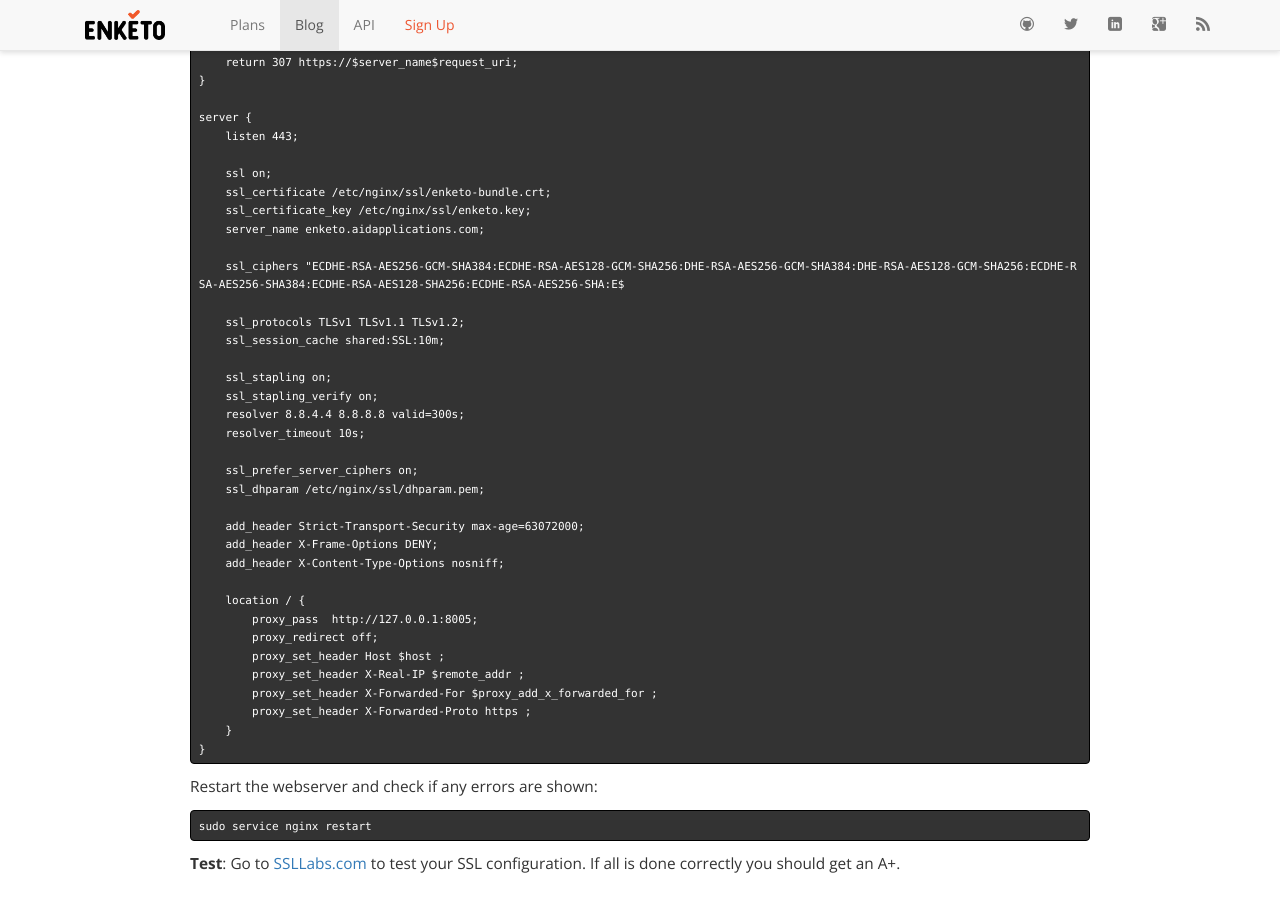
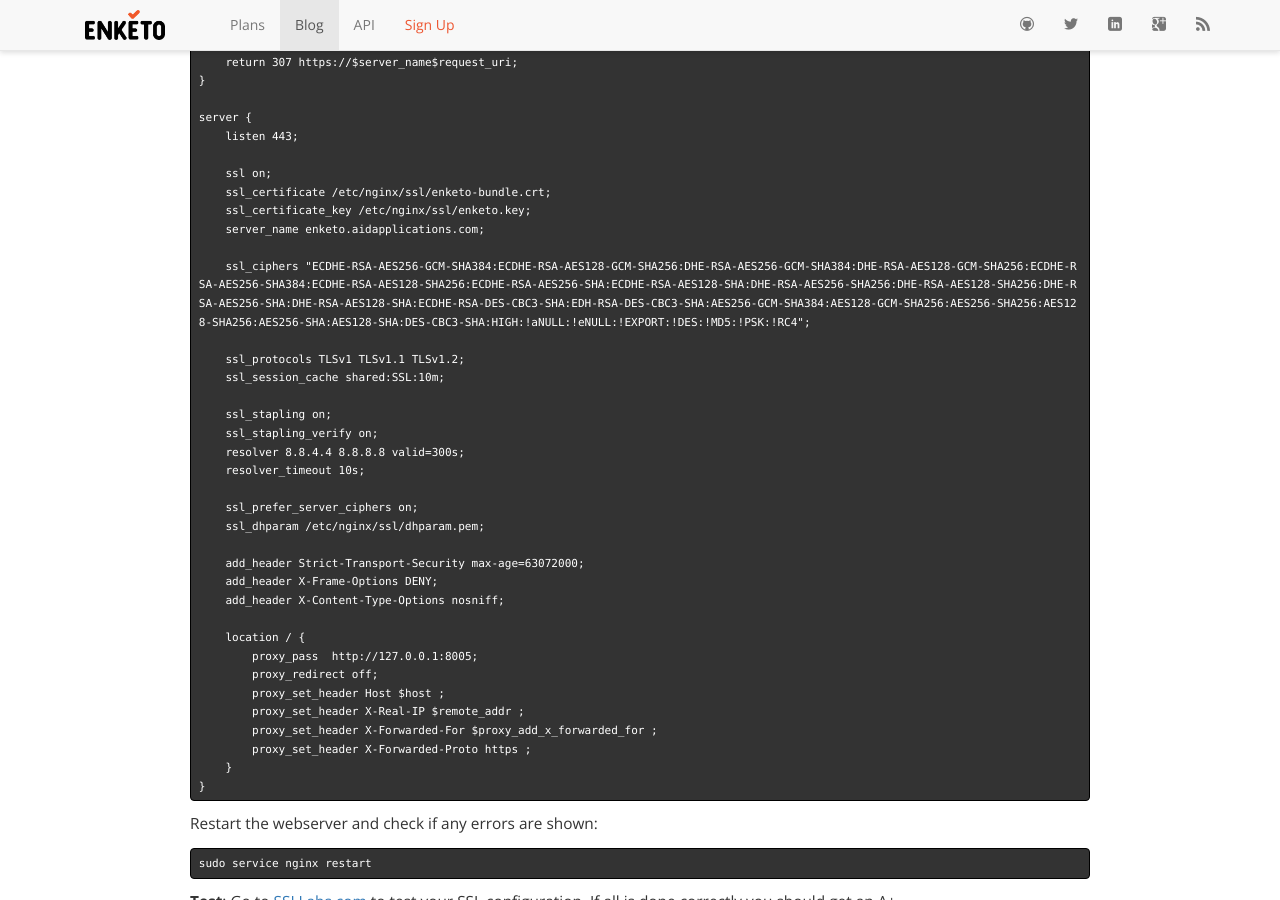
Before and after one commit to enketo/blog, a Jekyll site: the page built from _posts/2015-05-19-install-enketo.md, in a window 1280 px wide and 900 px high, scrolled down 9451 px. Built offline with Jekyll 4.4.1, drawn with Linux system fonts in a browser that asks for light colours; nearby versions of some CDN libraries; Markdown is read by kramdown in place of the engine named in the settings; comment, search, counter and statistics services are not loaded; some of the changed text lies outside the part shown.

Commit message:
edited installation post

```diff
--- a/_posts/2015-05-19-install-enketo.md
+++ b/_posts/2015-05-19-install-enketo.md
@@ -415,7 +415,7 @@
     ssl_certificate_key /etc/nginx/ssl/enketo.key;
     server_name enketo.aidapplications.com;
 
-    ssl_ciphers "ECDHE-RSA-AES256-GCM-SHA384:ECDHE-RSA-AES128-GCM-SHA256:DHE-RSA-AES256-GCM-SHA384:DHE-RSA-AES128-GCM-SHA256:ECDHE-RSA-AES256-SHA384:ECDHE-RSA-AES128-SHA256:ECDHE-RSA-AES256-SHA:E$
+    ssl_ciphers "ECDHE-RSA-AES256-GCM-SHA384:ECDHE-RSA-AES128-GCM-SHA256:DHE-RSA-AES256-GCM-SHA384:DHE-RSA-AES128-GCM-SHA256:ECDHE-RSA-AES256-SHA384:ECDHE-RSA-AES128-SHA256:ECDHE-RSA-AES256-SHA:ECDHE-RSA-AES128-SHA:DHE-RSA-AES256-SHA256:DHE-RSA-AES128-SHA256:DHE-RSA-AES256-SHA:DHE-RSA-AES128-SHA:ECDHE-RSA-DES-CBC3-SHA:EDH-RSA-DES-CBC3-SHA:AES256-GCM-SHA384:AES128-GCM-SHA256:AES256-SHA256:AES128-SHA256:AES256-SHA:AES128-SHA:DES-CBC3-SHA:HIGH:!aNULL:!eNULL:!EXPORT:!DES:!MD5:!PSK:!RC4";
 
     ssl_protocols TLSv1 TLSv1.1 TLSv1.2;
     ssl_session_cache shared:SSL:10m;
```
Also changed, not shown: other parts of _posts/2015-05-19-install-enketo.md (+1 -1 lines).
